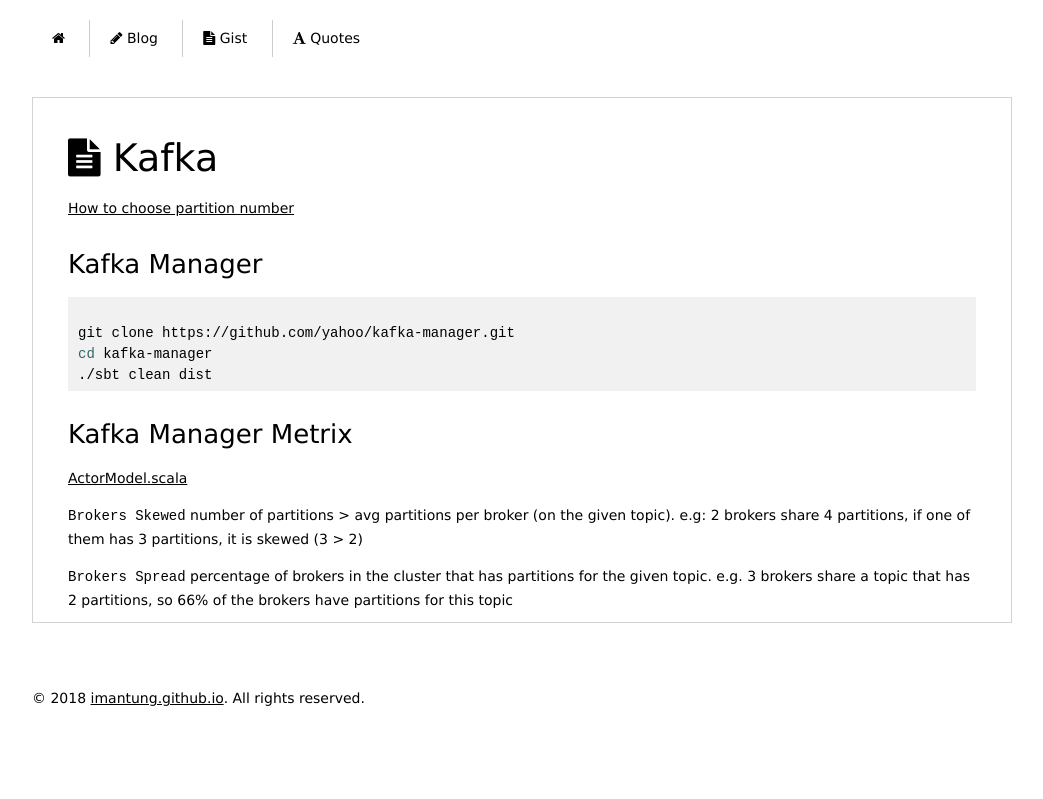
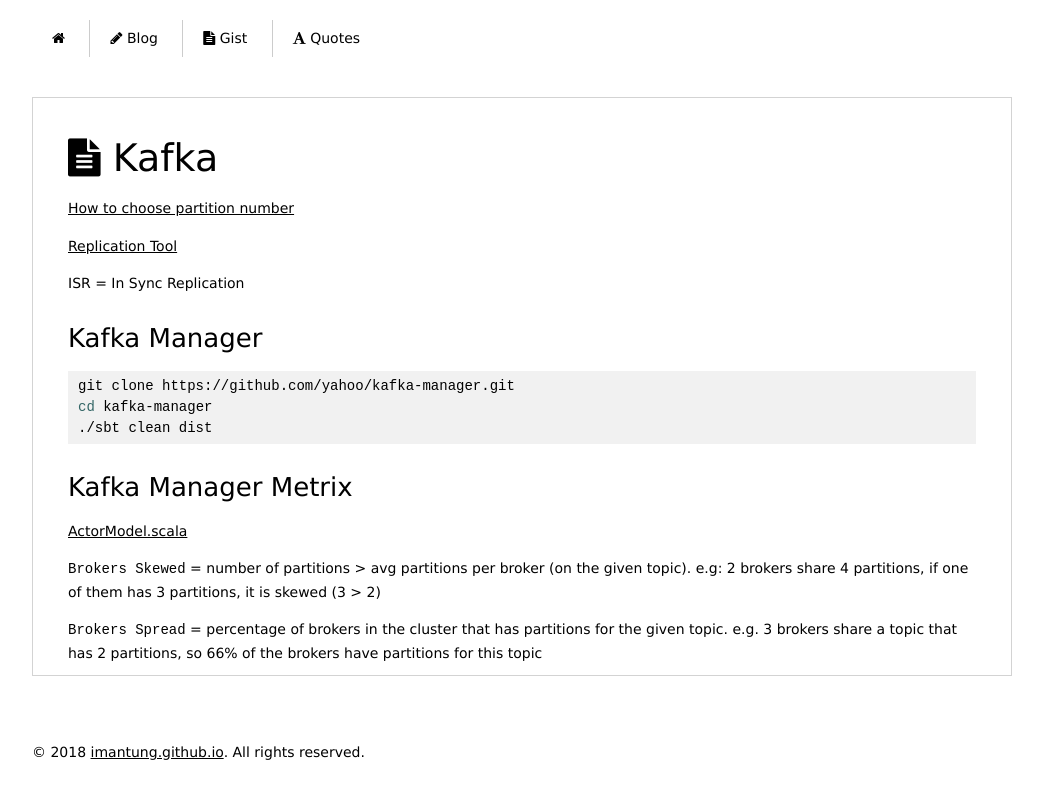
Before and after one commit to imantung/imantung.github.io, a Jekyll site: the page built from gist/_posts/2018-02-01-kafka.md, in a window 1280 px wide. Shown: the top 799 px of the page, without its empty margins (118-1161 px from the left). Built offline with Jekyll 4.4.1, drawn with Linux system fonts in a browser that asks for light colours; nearby versions of some CDN libraries.

Commit message:
Add wording

````diff
--- a/gist/_posts/2018-02-01-kafka.md
+++ b/gist/_posts/2018-02-01-kafka.md
@@ -4,10 +4,13 @@
 
 [How to choose partition number](https://www.confluent.io/blog/how-to-choose-the-number-of-topicspartitions-in-a-kafka-cluster/)
 
+[Replication Tool](https://cwiki.apache.org/confluence/display/KAFKA/Replication+tools)
+
+ISR = In Sync Replication
+
 ### Kafka Manager
 
 ```sh
-
 git clone https://github.com/yahoo/kafka-manager.git
 cd kafka-manager
 ./sbt clean dist
@@ -17,8 +20,8 @@
 
 [ActorModel.scala](https://github.com/yahoo/kafka-manager/blob/5edd5e96ac4a8a3701b8e01922e256c052ce3f29/app/kafka/manager/model/ActorModel.scala#L416-L420)
 
-`Brokers Skewed` number of partitions > avg partitions per broker (on the given topic).
+`Brokers Skewed` = number of partitions > avg partitions per broker (on the given topic).
   e.g: 2 brokers share 4 partitions, if one of them has 3 partitions, it is skewed (3 > 2)
 
-`Brokers Spread` percentage of brokers in the cluster that has partitions for the given topic.
+`Brokers Spread` = percentage of brokers in the cluster that has partitions for the given topic.
 e.g. 3 brokers share a topic that has 2 partitions, so 66% of the brokers have partitions for this topic
````
Also changed, not shown: gist/_posts/2018-01-22-ruby.md (+1 -1 lines).
